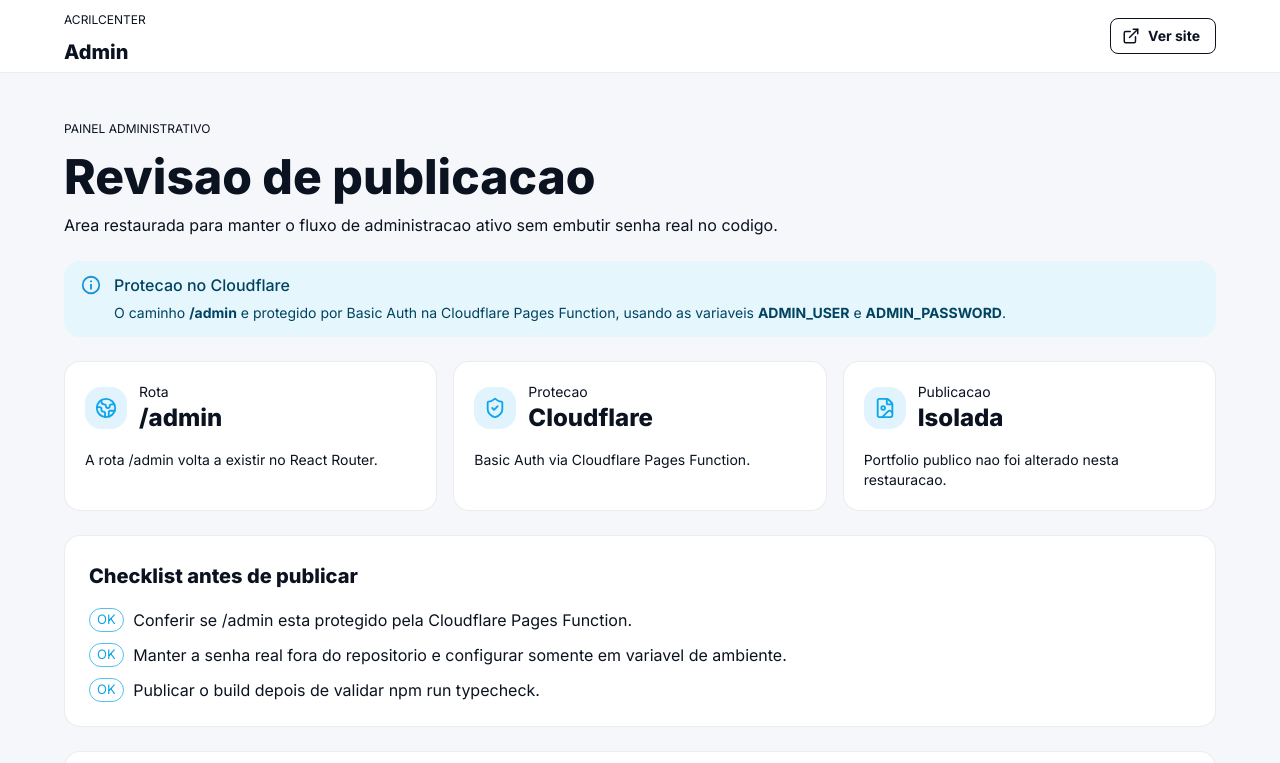
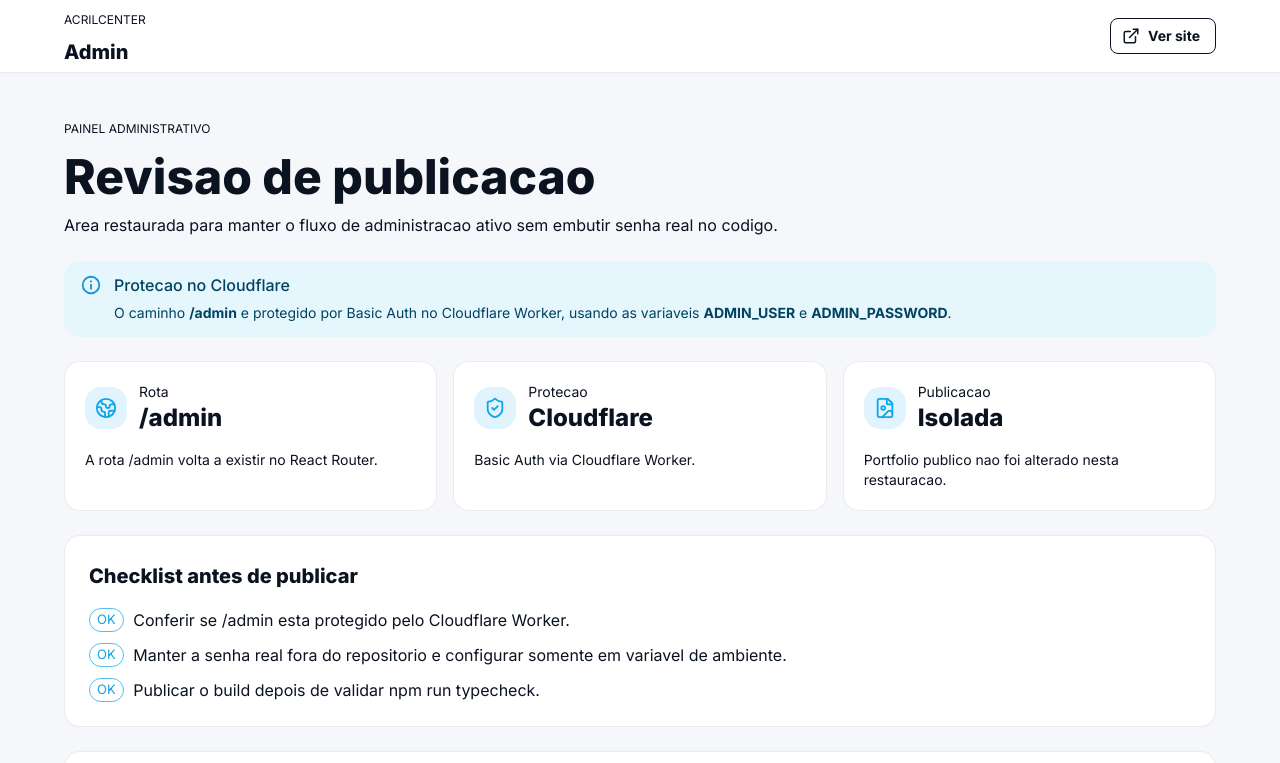
Before and after one commit to bsmoreno2910/acrilcenter-site, a React (Vite) app: page /admin in a window 1280 px wide. Shown: the top 763 px of the page. Built offline with nearby package versions, Linux system fonts and the light colour scheme; no server answers.

Commit message:
Align admin notice with Cloudflare Worker

```diff
--- a/src/components/admin/AdminNotice.tsx
+++ b/src/components/admin/AdminNotice.tsx
@@ -4,7 +4,7 @@ export default function AdminNotice() {
   return (
     <Alert severity="info" sx={{ borderRadius: 2 }}>
       <AlertTitle>Protecao no Cloudflare</AlertTitle>
-      O caminho <strong>/admin</strong> e protegido por Basic Auth na Cloudflare Pages Function,
+      O caminho <strong>/admin</strong> e protegido por Basic Auth no Cloudflare Worker,
       usando as variaveis <strong>ADMIN_USER</strong> e <strong>ADMIN_PASSWORD</strong>.
     </Alert>
   );
--- a/src/pages/Admin.tsx
+++ b/src/pages/Admin.tsx
@@ -6,7 +6,7 @@ import AdminSection from "../components/admin/AdminSection";
 import AdminStatCard from "../components/admin/AdminStatCard";
 
 const adminChecklist = [
-  "Conferir se /admin esta protegido pela Cloudflare Pages Function.",
+  "Conferir se /admin esta protegido pelo Cloudflare Worker.",
   "Manter a senha real fora do repositorio e configurar somente em variavel de ambiente.",
   "Publicar o build depois de validar npm run typecheck.",
 ];
@@ -43,7 +43,7 @@ export default function Admin() {
             value="/admin"
           />
           <AdminStatCard
-            helper="Basic Auth via Cloudflare Pages Function."
+            helper="Basic Auth via Cloudflare Worker."
             icon={<ShieldCheck size={22} />}
             label="Protecao"
             value="Cloudflare"
```
